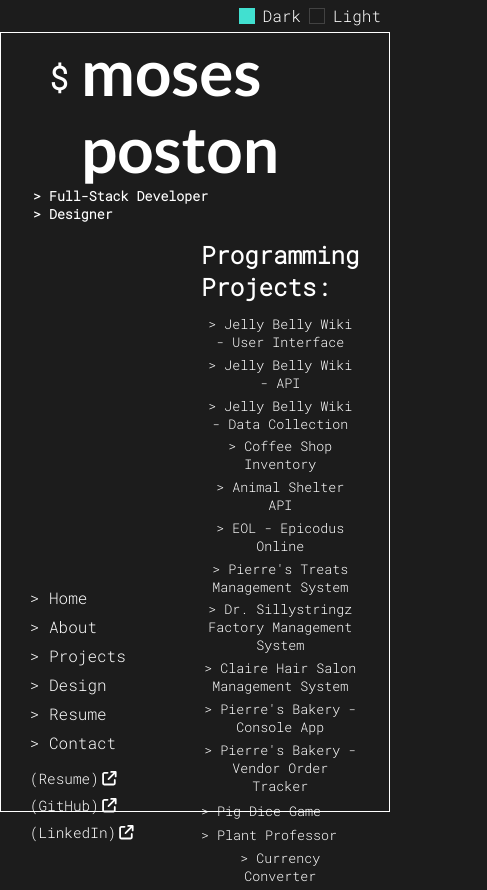
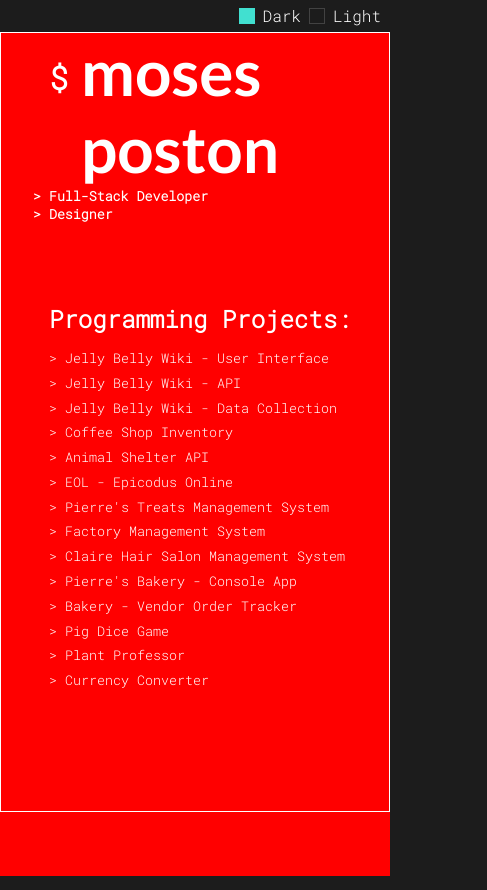
Before and after one commit to Object-ions/objections-portfolio, a React (Create React App) app: page /projects in a window 390 px wide. Shown: the whole page, 487 px wide, since content can reach past the window. Built offline with nearby package versions, Linux system fonts and the light colour scheme.

Commit message:
Update Projects styles with responsiveness

```diff
--- a/src/components/App/App.scss
+++ b/src/components/App/App.scss
@@ -286,13 +286,159 @@ ul {
     }
   }
 
-  // @include respond-to("mobile") {
-  //   background: red !important;
-  // }
-  // @include respond-to("tablet") {
-  //   background: blue !important;
-  // }
-  // @include respond-to("desktop") {
-  //   background: green !important;
-  // }
+  @include respond-to("mobile") {
+    background: red !important;
+
+    .Layout {
+      .content {
+        display: block;
+
+        .Navbar {
+          display: none;
+        }
+
+        .page {
+          display: block;
+          .Projects {
+            display: block;
+
+            align-items: baseline;
+            grid-gap: 1rem;
+            margin-right: 0;
+            margin-top: 5rem;
+            height: auto;
+
+            .project-list {
+              margin-left: 3rem;
+              display: flex;
+              flex-direction: column;
+              flex-grow: 1;
+
+              ul {
+                padding: 0;
+                width: 300px;
+
+                li {
+                  button {
+                    text-align: left;
+                    width: 100%;
+                  }
+                }
+              }
+            }
+
+            .item {
+              margin: 2rem auto;
+              width: 350px;
+            }
+          }
+        }
+      }
+    }
+  }
+  @include respond-to("tablet") {
+    background: blue !important;
+
+    .Layout {
+      .content {
+        display: block;
+
+        .Navbar {
+          display: none;
+        }
+
+        .page {
+          display: block;
+          .Projects {
+            display: grid;
+            grid-template-columns: 1fr 1fr;
+            align-items: baseline;
+            grid-gap: 1rem;
+            margin-right: 0;
+            margin-top: 5rem;
+            height: auto;
+
+            .project-list {
+              margin-left: 3rem;
+              display: flex;
+              flex-direction: column;
+              flex-grow: 1;
+
+              ul {
+                // background: red;
+                margin: 0;
+                padding: 0;
+                width: 300px;
+
+                li {
+                  button {
+                    text-align: left;
+                    width: 100%;
+                  }
+                }
+              }
+            }
+
+            .item {
+              margin-right: 1rem;
+              width: 400px;
+            }
+          }
+        }
+      }
+    }
+  }
+  @include respond-to("desktop") {
+    background: green !important;
+
+    .Layout {
+      .content {
+        // display: block;
+
+        .Navbar {
+          // display: none;
+        }
+
+        .page {
+          // display: block;
+          .Projects {
+            display: grid;
+            grid-template-columns: 1fr 1fr;
+            grid-gap: 1rem;
+            margin-right: 0;
+            margin-top: 5rem;
+            height: auto;
+            align-items: start;
+            align-content: space-between;
+
+            .project-list {
+              margin-left: 1rem;
+              display: flex;
+              flex-direction: column;
+              flex-grow: 1;
+
+              ul {
+                // background: red;
+                margin: 0;
+                padding: 0;
+                width: 300px;
+
+                li {
+                  button {
+                    text-align: left;
+                    width: 100%;
+                  }
+                }
+              }
+            }
+
+            .item {
+              margin-right: 1rem;
+              width: 400px;
+            }
+          }
+        }
+      }
+    }
+  }
 }
--- a/src/data/code.json
+++ b/src/data/code.json
@@ -116,7 +116,7 @@
   },
   {
     "item-id": 8,
-    "title": "Dr. Sillystringz Factory Management System",
+    "title": "Factory Management System",
     "description": "This web application will allow the user, a factory manager, to manage machines and engineers in a factory environment.",
     "tags": [
       "HTML",
@@ -159,7 +159,7 @@
   },
   {
     "item-id": 11,
-    "title": "Pierre's Bakery - Vendor Order Tracker",
+    "title": "Bakery - Vendor Order Tracker",
     "description": "An MVC web application built in .NET to manage and track orders from different vendors.",
     "tags": ["C#", ".NET 6", "MSTesting", "BASH"],
     "live": "",
```
